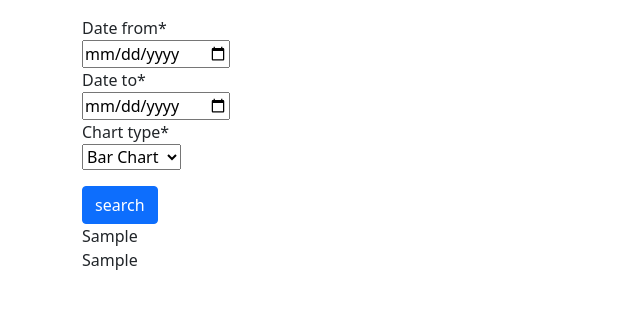
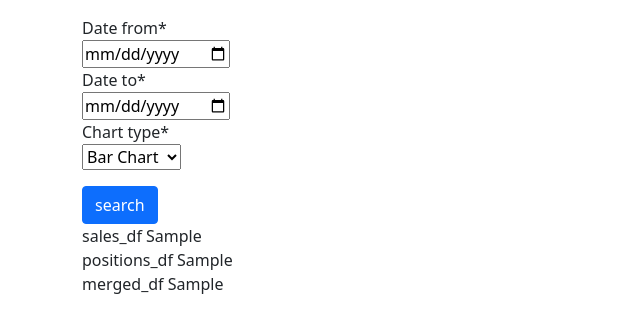
Before and after one commit to jry62/reports_proj, a Django app: template sales/templates/sales/home.html in a window 1280 px wide. Shown: the top 333 px of the page, without its empty margins (0-640 px from the left). Run offline with Django 4.2, Linux system fonts and the light colour scheme; tables that the repository leaves empty hold one stand-in row (values such as "Sample post"); the template is opened without the code that fills it: values that come from a table or form of the project are taken from there, most other values are stand-ins (such as "Sample title", 1, 10 or a date in 2020); parts of the project's set-up code (start-up, migrations or seed data) failed here and were passed over; some libraries are stand-ins or nearby versions.

Commit message:
merge dataframes

```diff
--- a/sales/templates/sales/home.html
+++ b/sales/templates/sales/home.html
@@ -13,9 +13,14 @@ home
     <button type = "submit" class="btn btn-primary mt-3">search</button>
 </form>
 {% if sales_df %}
+    sales_df
     {{sales_df|safe}}
     <br>
+    positions_df
     {{positions_df|safe}}
+    <br>
+    merged_df
+    {{merged_df|safe}}
 {% else %}
     <h3>no data</h3>
 <br>
```
Also changed, not shown: sales/views.py (+6 -2 lines).
